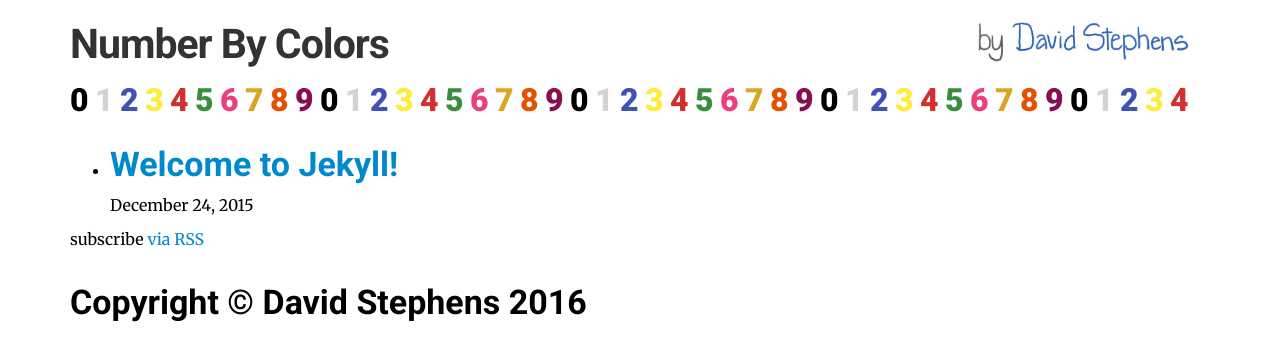
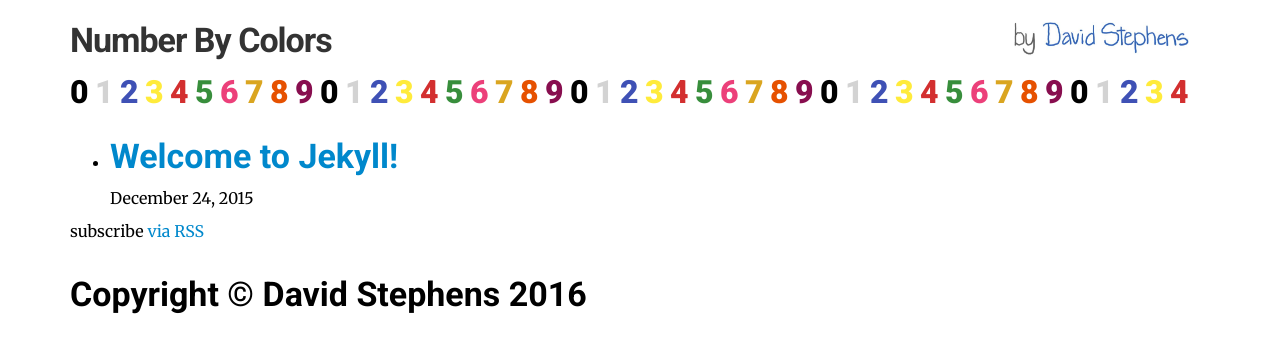
Before and after one commit to NumberByColors/numberbycolors.github.io, a Jekyll site: the page built from index.html, in a window 1280 px wide. Shown: the top 361 px of the page. Built offline with Jekyll 4.4.1, drawn with Linux system fonts in a browser that asks for light colours.

Commit message:
Adjust header for mobile widths

```diff
--- a/_includes/header.html
+++ b/_includes/header.html
@@ -2,10 +2,10 @@
 
   <div class="container">
     <div class="row">
-        <div class="col-md-6">
-            <h1><a class="site-title" href="{{ site.baseurl }}/">{{ site.title }}</a></h1>
+        <div class="col-sm-6 col-xs-12">
+            <h2><a class="site-title" href="{{ site.baseurl }}/">{{ site.title }}</a></h2>
         </div>
-        <div class="col-md-6">
+        <div class="col-sm-6 col-xs-12">
             <a href="/about"><img class="header-first-row-height signature" src="/images/signature.jpg" alt="by David Stephens"></a>
         </div>
     </div>
--- a/_sass/_numberbycolors.scss
+++ b/_sass/_numberbycolors.scss
@@ -16,16 +16,24 @@
 
 // To match the settings for H1
 .header-first-row-height {
-    height: $font-size-h1;
+    height: $font-size-h2;
     line-height: $headings-line-height;
     margin-top: $line-height-computed;
     margin-bottom: $line-height-computed / 2;
 }
 
 .signature {
-    float: right;
     vertical-align: middle;
     padding-right: 21px;
+
+    // On mobile:
+    float: left;
+    margin-top: 0px;
+    // Everywhere else:
+    @media (min-width: $screen-sm-min) {
+        float: right;
+        margin-top: $line-height-computed;
+    }
 }
 
 .number-color-strip {
```
